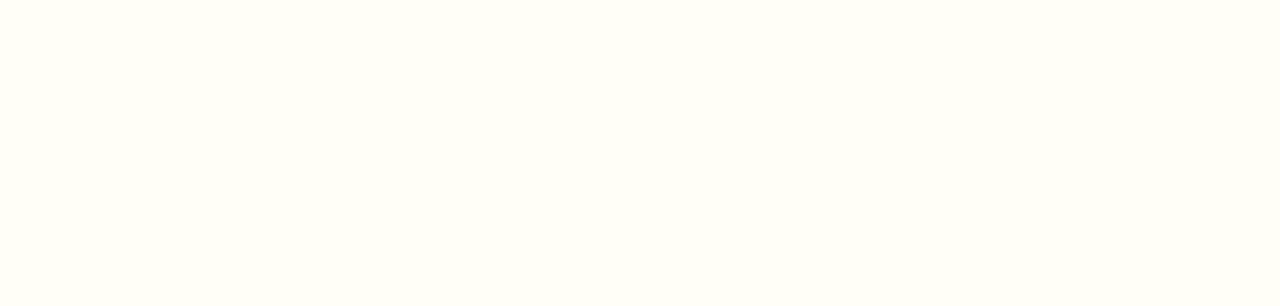
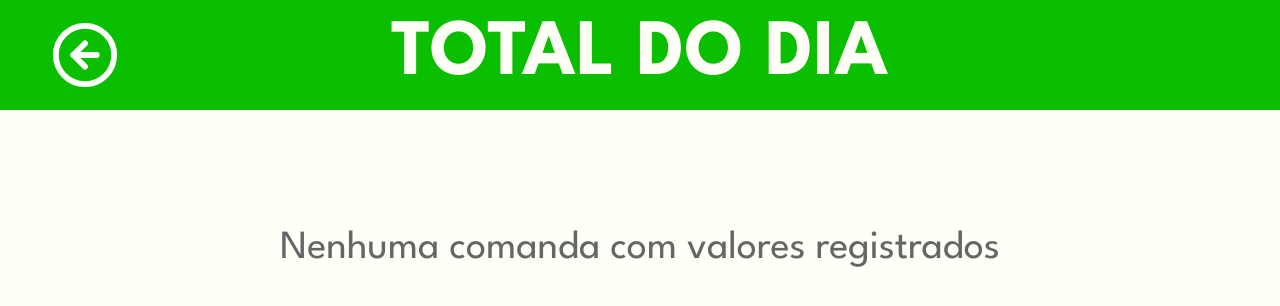
Before and after one commit to helds/comandas_elh, a React (Vite) app: page /comandas_elh/total-dia in a window 1280 px wide. Before the commit this address had no page. Shown: the top 306 px of the page. Built offline with nearby package versions, Linux system fonts and the light colour scheme.

Commit message:
conf deploy

```diff
--- a/src/pages/Routes/Rotas.jsx
+++ b/src/pages/Routes/Rotas.jsx
@@ -7,10 +7,10 @@
 function AppRouter() {
   return (
       <Routes>
-        <Route path="/" element={<Principal />} />
-        <Route path="/comanda/:id" element={<ComandaDetalhe />} />
-        <Route path="/arquivos" element={<PaginaArquivos />} />
-        <Route path="/total-dia" element={<TotalDias />} />
+        <Route path="/comandas_elh" element={<Principal />} />
+        <Route path="/comandas_elh/comanda/:id" element={<ComandaDetalhe />} />
+        <Route path="/comandas_elh/arquivos" element={<PaginaArquivos />} />
+        <Route path="/comandas_elh/total-dia" element={<TotalDias />} />
       </Routes>
   );
 }
```
